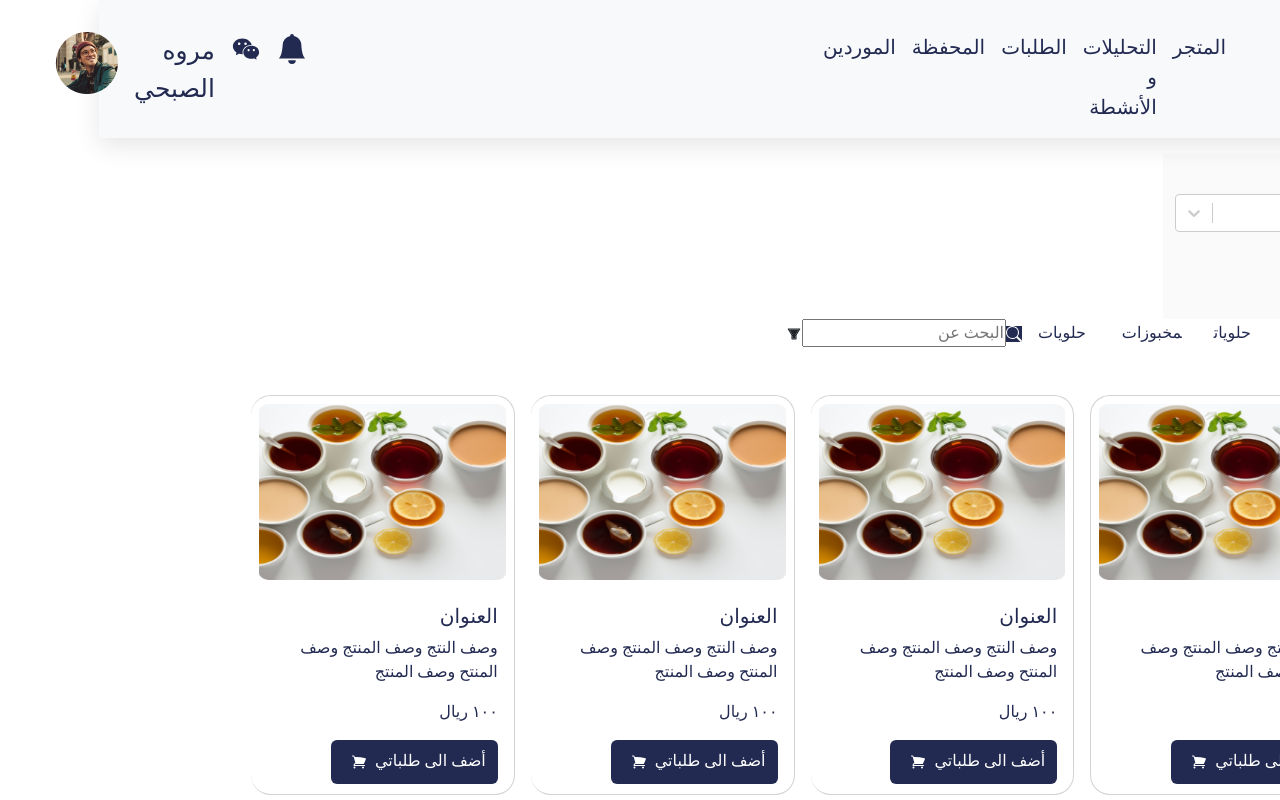
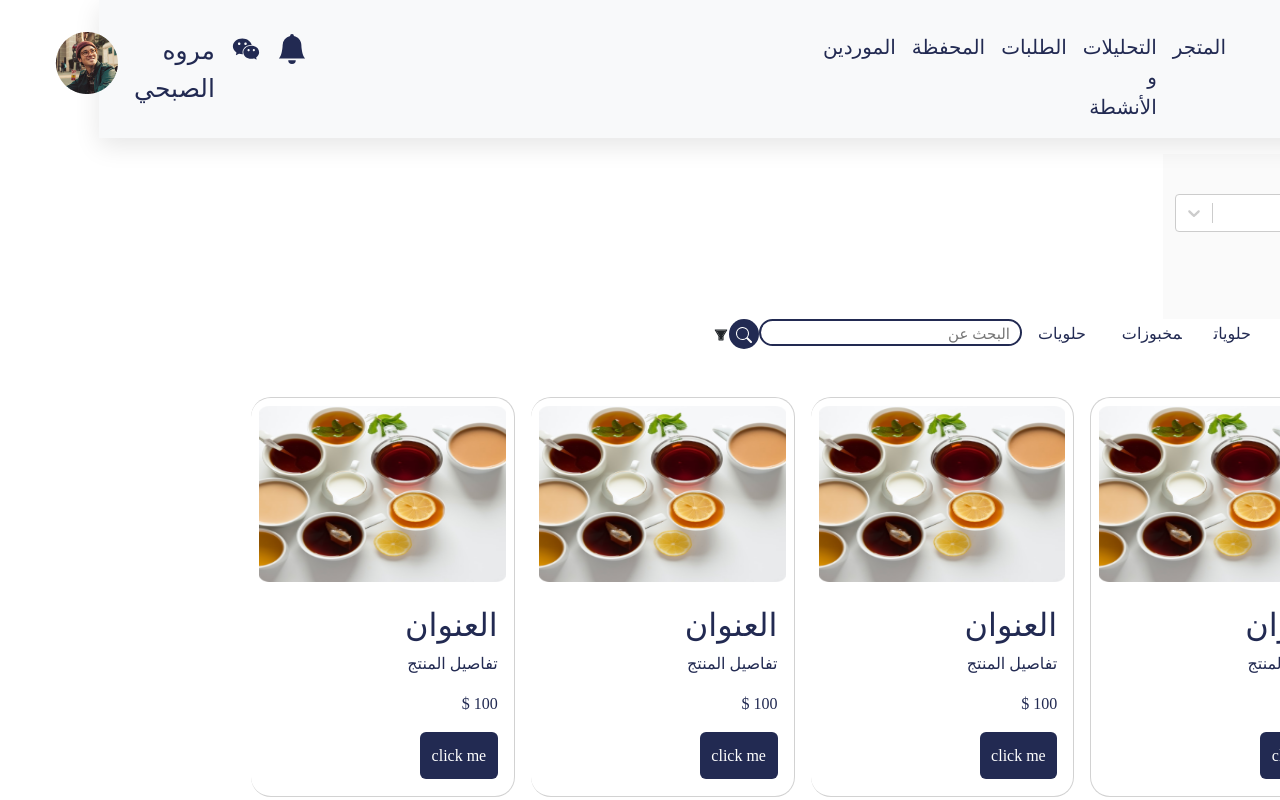
Before and after one commit to mrwa94/mesana-reactjs, a React (Create React App) app: page /Store in a window 1280 px wide. Shown: the top 800 px of the page. Built offline with nearby package versions, Linux system fonts and the light colour scheme.

Commit message:
create details product page

```diff
--- /dev/null
+++ b/src/Pages/ProductDetails.js
@@ -0,0 +1,193 @@
+import React, { useState } from 'react'
+
+
+
+// use bootstrap react
+import Carousel from 'react-bootstrap/Carousel';
+
+
+//icons
+import {BsStarFill , BsStar ,BsFillCartFill} from 'react-icons/bs'
+
+//images
+import productImage from '../assets/images/storeDetails.png'
+import productImage2 from '../assets/images/coffee.png'
+import { Row ,Col ,Image } from 'react-bootstrap';
+
+
+function ProductDetails () {
+
+
+    //add to cart counter
+    const [counter , setCounter] = useState(0);
+
+    const increase = () => {
+      setCounter( counter => counter + 1 );
+
+    }
+    const decrease = () => {
+        setCounter(counter => counter - 1);
+
+    }
+
+
+    // image details by Carousel bootstrap
+
+    const CarouselDetails = () =>{
+        return (
+           <div>
+
+        <Carousel slide={false} className = 'w-100'>
+
+<Carousel.Item className=''>
+  <img
+    className="d-block w-100 "
+    src={productImage}
+    alt="First image product"
+  />
+</Carousel.Item>
+
+
+<Carousel.Item>
+  <img
+    className="d-block w-100"
+    src={productImage2}
+    alt="Second image product"
+  />
+</Carousel.Item>
+
+<Carousel.Item>
+  <img
+    className="d-block w-100"
+    src= {productImage}
+    alt="Third image product"
+  />
+</Carousel.Item>
+</Carousel>
+
+    {/* more details .. image details */}
+
+     <Row className='pt-5'>
+     <Col  >
+          <Image src={productImage} rounded
+                 className='w-100'
+          />
+        </Col>
+        <Col >
+        <Image src={productImage}
+            className ='w-100'
+        rounded />
+        </Col>
+
+        <Col >
+        <Image src={productImage}
+               className = 'w-100'
+        rounded />
+        </Col>
+
+     </Row>
+
+           </div>
+
+        )
+
+    }
+
+
+
+
+
+
+  return (
+    <div className='p-5 m-5 row '>
+
+    <div className='col details-product w-50'>
+       <h4> اسم المنتج</h4>
+         <p> نوع المنتج </p>
+
+
+           {/* rate products */}
+            <div className='rate color'>
+            <BsStarFill className='text-warning'/>
+            <BsStarFill className='text-warning'/>
+             <BsStar className = "text-warning"/>
+             <BsStar className = 'text-warning'/>
+             <BsStar className = 'text-warning'/>
+            </div>
+
+
+
+               {/* go to a store website , i think   */}
+               <a href=''
+
+               >اسم المتجر </a>
+
+               <p className=''>
+                سعر المنتج
+               </p>
+
+
+               <div>
+
+                 {/* add to and remove from cart */}
+                 <div className=''>
+
+                 <input placeholder='Please select size  '
+                       className='mx-2 w-50 '
+                       type= 'text'
+
+                  />
+
+
+                <div className='d-inline '>
+                    <button className='btn btn-light border'       onClick={increase}>+</button>
+                    <button className='btn btn-light border mx-1'  onClick={decrease}>-</button>
+                     </div>
+
+                    <span className='border pt-2 px-4 py-4 pb-2 mt-1 rounded' > {counter}</span>
+
+
+                 </div>
+
+
+                 {/* add to cart button  */}
+                 <div className='pt-3'>
+                 <button className=' rounded card-btn'>
+                      أضف الى طلباتي
+                       <BsFillCartFill className='mx-2'/>
+
+                   </button>
+                 </div>
+
+               </div>
+
+
+
+    </div>
+
+    {/* image details  */}
+       <div className='col '>
+       { CarouselDetails()}
+
+    </div>
+
+
+
+
+
+
+
+
+
+
+
+
+
+
+
+
+      </div>
+  )
+}
+
+export default ProductDetails
--- a/src/Pages/Profile.js
+++ b/src/Pages/Profile.js
@@ -3,6 +3,7 @@ import {  Col , Nav , Row , Tab} from 'react-bootstrap'
 import ProfileDetails from '../compontes/ProfileDetails'
 import MessageDirect from '../compontes/MessageDirect'
 import { Chat } from '../compontes/Chat'
+import ProductDetails from '../Pages/ProductDetails'
 
 
 const Profile = () => {
@@ -51,6 +52,7 @@ const Profile = () => {
             <Tab.Pane eventKey="first"> <ProfileDetails/> </Tab.Pane>
             <Tab.Pane eventKey="second"><MessageDirect/></Tab.Pane>
             <Tab.Pane eventKey="third">   <Chat/>  </Tab.Pane>
+            <Tab.Pane eventKey="four">   <   ProductDetails/>  </Tab.Pane>
 
 
           </Tab.Content>
--- a/src/Pages/Store.js
+++ b/src/Pages/Store.js
@@ -1,6 +1,6 @@
 
 import React  , {label  ,useState} from 'react'
-import {Row , Col , Tab, Card , CardGroup , Pagination  } from 'react-bootstrap'
+import {Row , Col , Tab, Card , CardGroup , Pagination  ,Button } from 'react-bootstrap'
 import Select from 'react-select';
 
 
@@ -13,11 +13,13 @@ import { AiTwotoneFilter } from "react-icons/ai";
 
 //compontes
 import StoreCard from '../compontes/StoreCard';
+import ProductDetails from '../Pages/ProductDetails';
 
 
 
 
 function Store() {
+
 
 
 
@@ -76,6 +78,13 @@ function Store() {
       setSecond(!second)
     }
   }
+
+
+   const test = () => {
+ return(
+  <ProductDetails/>
+ )
+   }
   return (
 
 
@@ -122,20 +131,34 @@ function Store() {
 
             {/* Container */}
                 <Col>
-                 {/* search bar */}
+
+                 {/* search div */}
                  <div className='px-5 mx-5'>
                   <a className='px-3 ' > حلويات</a>
                   <a className='px-3'>مخبوزات </a>
                   <a className='px-3'> حلويات</a>
 
 
-                  <div className='searchBar d-inline'>
-                  <BsSearch className='primary-color '/>
-                  <input type= 'search'  placeholder='البحث عن '/>
+
+        {/* search bar */}
+                  <div className='search-bar d-inline'>
+
+
+         {/* search input  */}
+                  <input className='search-input ' type= 'search'  placeholder='البحث عن ' />
+
+
+        {/* search button */}
+                    <button className='search-button'>
+                    <BsSearch className='primary-color '/>
+                    </button>
+
+
+
                     </div>
 
 
-                    {/* search by  filter */}
+         {/* search by  filter */}
                     <div className='d-inline'>
                       <AiTwotoneFilter/>
                     </div>
@@ -145,6 +168,8 @@ function Store() {
                   {/************************************ Cards ********************/}
                   <div>
 
+                    {/* فقط للتجربة في الوقت الحالي  */}
+
                      <CardGroup  style={{ width: '70rem' }}>
                      <StoreCard  />
                      <StoreCard />
@@ -152,13 +177,9 @@ function Store() {
                      <StoreCard/>
                     </CardGroup>
 
-                    <CardGroup  style={{ width: '70rem' }}>
-                     <StoreCard  />
-                     <StoreCard />
-                     <StoreCard/>
-                     <StoreCard/>
-                    </CardGroup>
                   </div>
+
+
 
 
             {/* Pagination */}
--- a/src/compontes/StoreCard.js
+++ b/src/compontes/StoreCard.js
@@ -1,29 +1,69 @@
 import React from 'react'
 import { Card , Button  } from 'react-bootstrap'
+import ProductDetails from '../Pages/ProductDetails'
+
+
 
 import product from '../assets/images/product.png'
 
 //icons
 import { HiShoppingCart } from "react-icons/hi2";
 
-const StoreCard = () => {
+
+function StoreCard(){
+
   return (
 
-
-        <Card className='mx-2 mt-5 ' style={{ width: '18rem' }}>
-           <Card.Img variant="top" src={product} style={{ height: '12rem' }} className='p-2 rounded'/>
-             <Card.Body>
-               <Card.Title>العنوان</Card.Title>
-                  <Card.Text>  وصف النتج وصف المنتج وصف المنتح وصف المنتج</Card.Text>
-                  <Card.Text> ١٠٠ ريال </Card.Text>
+      // That form only to test before import data from API
+        // <Card className='mx-2 mt-5 ' style={{ width: '18rem' }}>
+        //    <Card.Img variant="top" src={product} style={{ height: '12rem' }} className='p-2 rounded'/>
+        //      <Card.Body>
+        //        <Card.Title>العنوان</Card.Title>
+        //           <Card.Text>  وصف النتج وصف المنتج وصف المنتح وصف المنتج</Card.Text>
+        //           <Card.Text> ١٠٠ ريال </Card.Text>
 
 
-                    <Button className='primary-btn rounded  '>
-                        أضف الى طلباتي
-                       <HiShoppingCart className='m-2' />
-                    </Button>
-                 </Card.Body>
-         </Card>
+        //             <Button className='primary-btn rounded '  >
+
+        //                 أضف الى طلباتي
+        //                <HiShoppingCart className='m-2' />
+
+        //             </Button>
+
+        //          </Card.Body>
+
+        //  </Card>
+
+
+        <div className = "card mx-2 mt-5 "
+        style={{ width: '18rem' }}>
+          <img src ={product}
+           style={{ height: '12rem' }}
+           className='p-2 rounded'/>
+
+          <div className= "card-body">
+            <h2>العنوان</h2>
+            <p>تفاصيل المنتج </p>
+            <p> 100 $</p>
+
+            <button onClick={<ProductDetails/>} className = "primary-btn rounded text-center">
+            click me
+              </button>
+
+
+
+
+
+
+          </div>
+
+
+
+
+           </div>
+
+
+
 
   )
 }
--- a/src/styles/App.css
+++ b/src/styles/App.css
@@ -285,6 +285,77 @@
 }
 
 
+
+/************************ store page  *******************************/
+
+
+
+/* search bar  */
+
+
+
+/* search input */
+.search-input{
+   border: 2px solid var(--primary-color) !important;
+   outline: none;
+   width: calc(100%- 64%);
+   height: 100%;
+   border-radius: 4rem;
+   padding-left: 14px;
+   font-family: var(--primary-font);
+   font-size: 20px;
+   font-weight: 500;
+}
+.search-input:-webkit-autofill {
+   box-shadow : 0 0 0 100px var(--base-color) inset ;
+
+}
+
+.search-input::placeholder{
+   padding-right: 10px !important;
+   font-size: 15px !important;
+   font-family: var(--other-font) !important;
+
+}
+
+/* search button  */
+
+.search-button{
+   border: none !important;
+   width: 30px;
+   height: 30px;
+   background-color: var(--primary-color);
+   border-radius: 50%;
+   left:10px;
+   right:0;
+   top:0;
+   place-items: center;
+   cursor: pointer;
+}
+
+
+
+   /* add to cart button */
+   .card-btn{
+      border: none !important;
+      outline: none;
+      background-color: var(--primary-color);
+      width: 300px;
+      border-radius: 20px;
+      color: var(--base-color);
+      height: 40px !important;
+   }
+
+
+
+
+
+
+
+
+
+
+
   /* footer */
 
  footer{
```
Also changed, not shown: src/compontes/CarouseDetails.js (added, +9 -0 lines), src/assets/images/coffee.png (added), src/assets/images/storeDetails.png (added).
